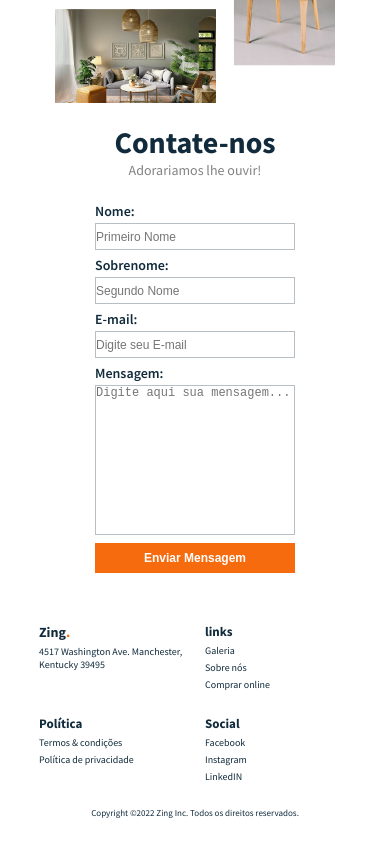
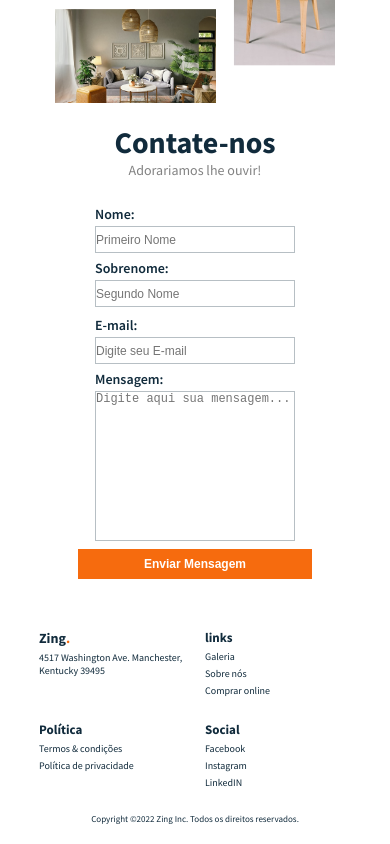
Before and after one commit to Ohnilrac/Zing, a React (Vite) app: page / in a window 390 px wide. Shown: the part 2660-3504 px from the top of the page. Built offline with nearby package versions, Linux system fonts and the light colour scheme.

Commit message:
Contact responsive 1.1
540px - organizando posicoes e tamanhos dos inputs, textarea e button.

```diff
--- a/src/components/contact/index.tsx
+++ b/src/components/contact/index.tsx
@@ -14,6 +14,7 @@ export function Contact() {
         </Title>
         <div>
           <FormContainer>
+            <div className='positionName'>
               <div>
                 <label htmlFor="">Nome:</label>
                 <input type="text" placeholder="Primeiro Nome" />
@@ -22,6 +23,7 @@ export function Contact() {
                 <label htmlFor="">Sobrenome:</label>
                 <input type="text" placeholder="Segundo Nome" />
               </div>
+            </div>
             <div>
               <label htmlFor="">E-mail:</label>
               <input type="email" placeholder="Digite seu E-mail" />
--- a/src/components/contact/styles.ts
+++ b/src/components/contact/styles.ts
@@ -91,6 +91,28 @@ export const FormContainer = styled.form`
 
   @media screen and (min-width: 540px) {
     align-items: flex-start;
+
+    div.positionName:nth-child(1) {
+      flex-direction: row;
+
+      input {
+        width: 90%;
+      }
+    }
+
+    div:nth-child(2) {
+      input {
+        width: 190%;
+      }
+    }
+
+    div > textarea {
+      width: 218%;
+    }
+  }
+
+  button{
+    width: 75%;
   }
 `
 
```
